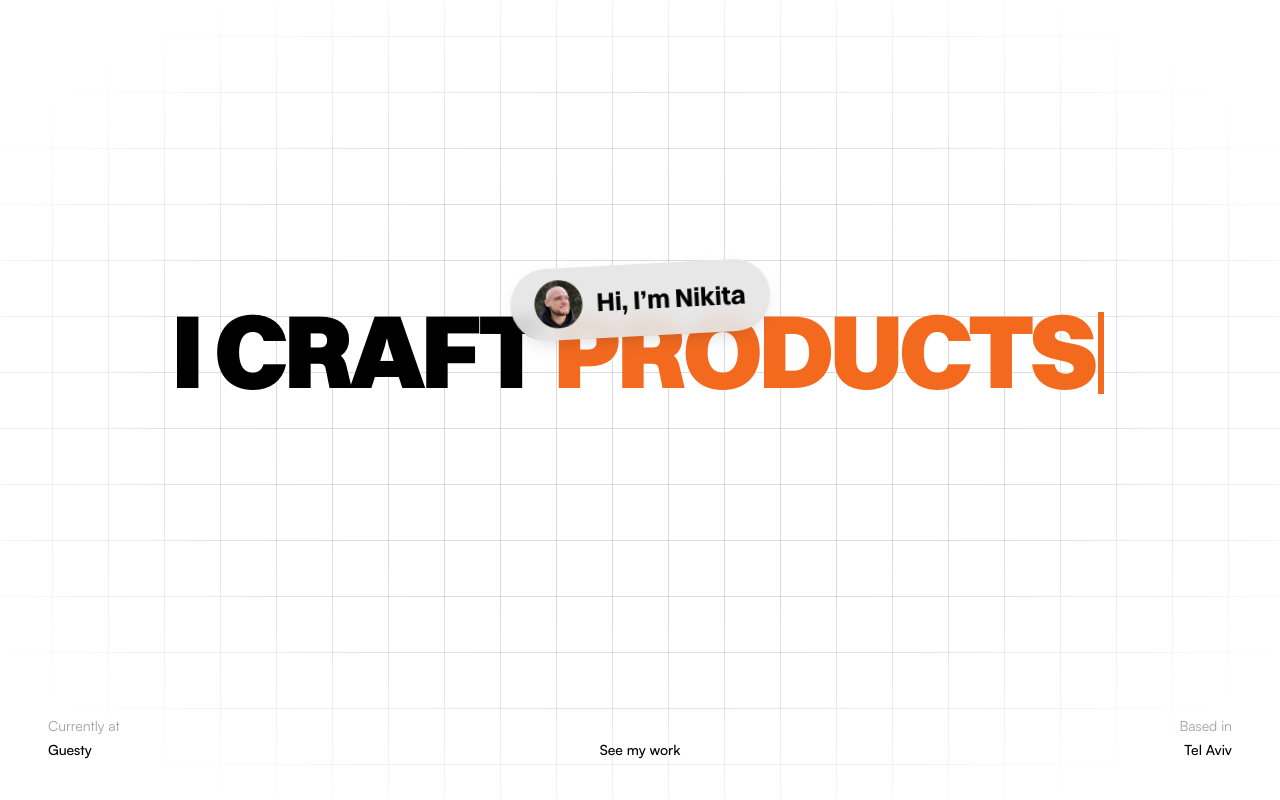
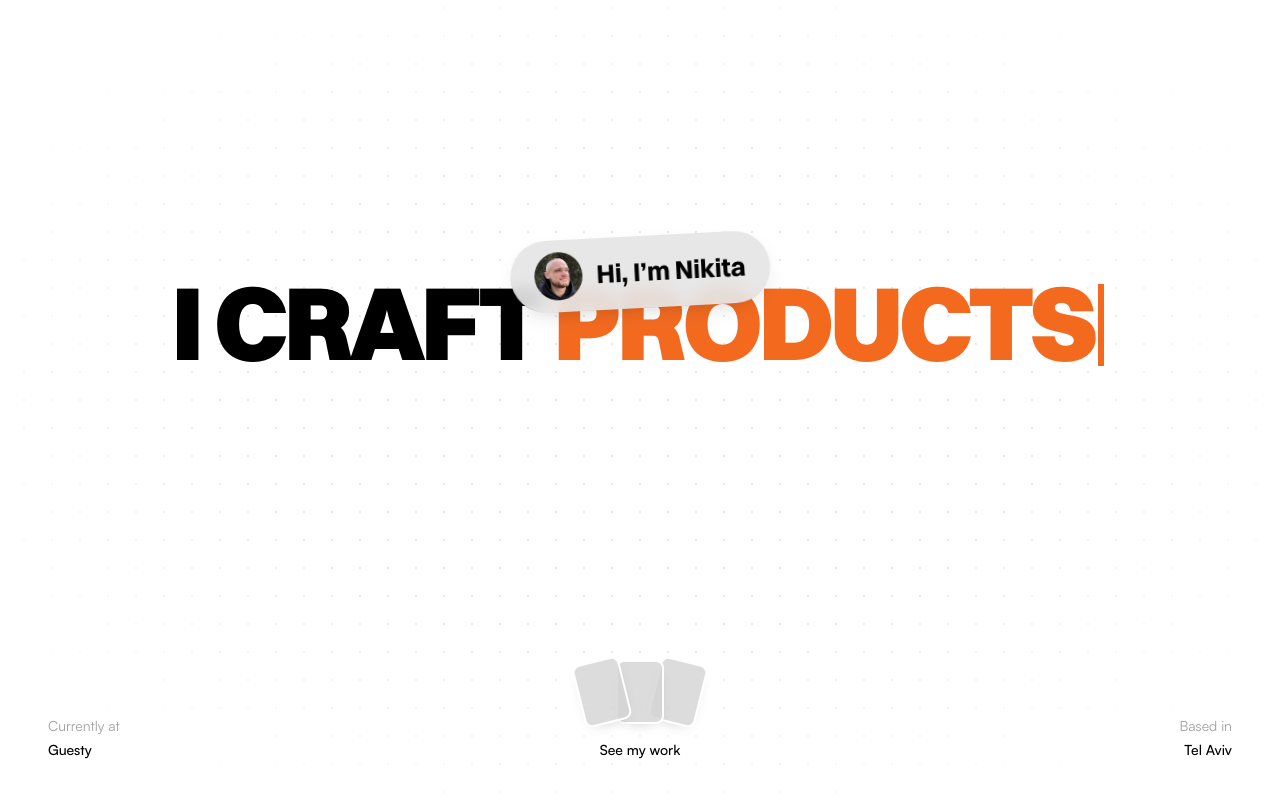
Before and after one commit to nprotsenko59-code/portfolio-2.0, a Next.js app: page / in a window 1280 px wide. Shown: the top 800 px of the page. Built offline with nearby package versions, Linux system fonts and the light colour scheme.

Commit message:
Changes
1. Changed pattern on bg
2. Changed words array on for the animated headline
3. Added projects preview placeholders on the hero.

```diff
--- a/app/globals.css
+++ b/app/globals.css
@@ -47,10 +47,8 @@ html {
 
 /* Hero grid background — subtle 1px lines, faded toward the edges */
 .hero-grid {
-  background-image:
-    linear-gradient(to right, rgba(0, 0, 0, 0.14) 1px, transparent 1px),
-    linear-gradient(to bottom, rgba(0, 0, 0, 0.14) 1px, transparent 1px);
-  background-size: 56px 56px;
+  background-image: radial-gradient(rgba(0, 0, 0, 0.09) 1.2px, transparent 1.4px);
+  background-size: 28px 28px;
   background-position: center center;
   -webkit-mask-image: radial-gradient(ellipse at center, #000 40%, transparent 85%);
   mask-image: radial-gradient(ellipse at center, #000 40%, transparent 85%);
--- a/components/Hero.tsx
+++ b/components/Hero.tsx
@@ -8,12 +8,10 @@ import { gsap, ScrollTrigger } from "@/lib/gsap";
 const WORDS = [
   "experiences",
   "products",
+  "journeys",
+  "interactions",
   "systems",
-  "clarity",
-  "interactions",
-  "trust",
   "moments",
-  "outcomes",
 ];
 
 const TYPE_MS = 120;
@@ -239,7 +237,12 @@ export default function Hero() {
           <span className="text-neutral-400">Currently at</span>
           <HoverText className="font-medium">Guesty</HoverText>
         </div>
-        <div data-meta-item className="flex justify-center">
+        <div data-meta-item className="flex flex-col items-center gap-4">
+          <div className="flex items-end justify-center" aria-hidden>
+            <div className="z-30 h-14 w-10 -mr-2.5 -rotate-[14deg] rounded-lg border-2 border-white bg-neutral-300/80 shadow-[0_6px_16px_-10px_rgba(0,0,0,0.3)] md:h-16 md:w-12" />
+            <div className="z-20 h-14 w-10 rounded-lg border-2 border-white bg-neutral-300/80 shadow-[0_6px_16px_-10px_rgba(0,0,0,0.3)] md:h-16 md:w-12" />
+            <div className="z-10 h-14 w-10 -ml-2.5 rotate-[14deg] rounded-lg border-2 border-white bg-neutral-300/80 shadow-[0_6px_16px_-10px_rgba(0,0,0,0.3)] md:h-16 md:w-12" />
+          </div>
           <HoverText className="font-medium">See my work</HoverText>
         </div>
         <div data-meta-item className="flex flex-col gap-1 text-right">
```
